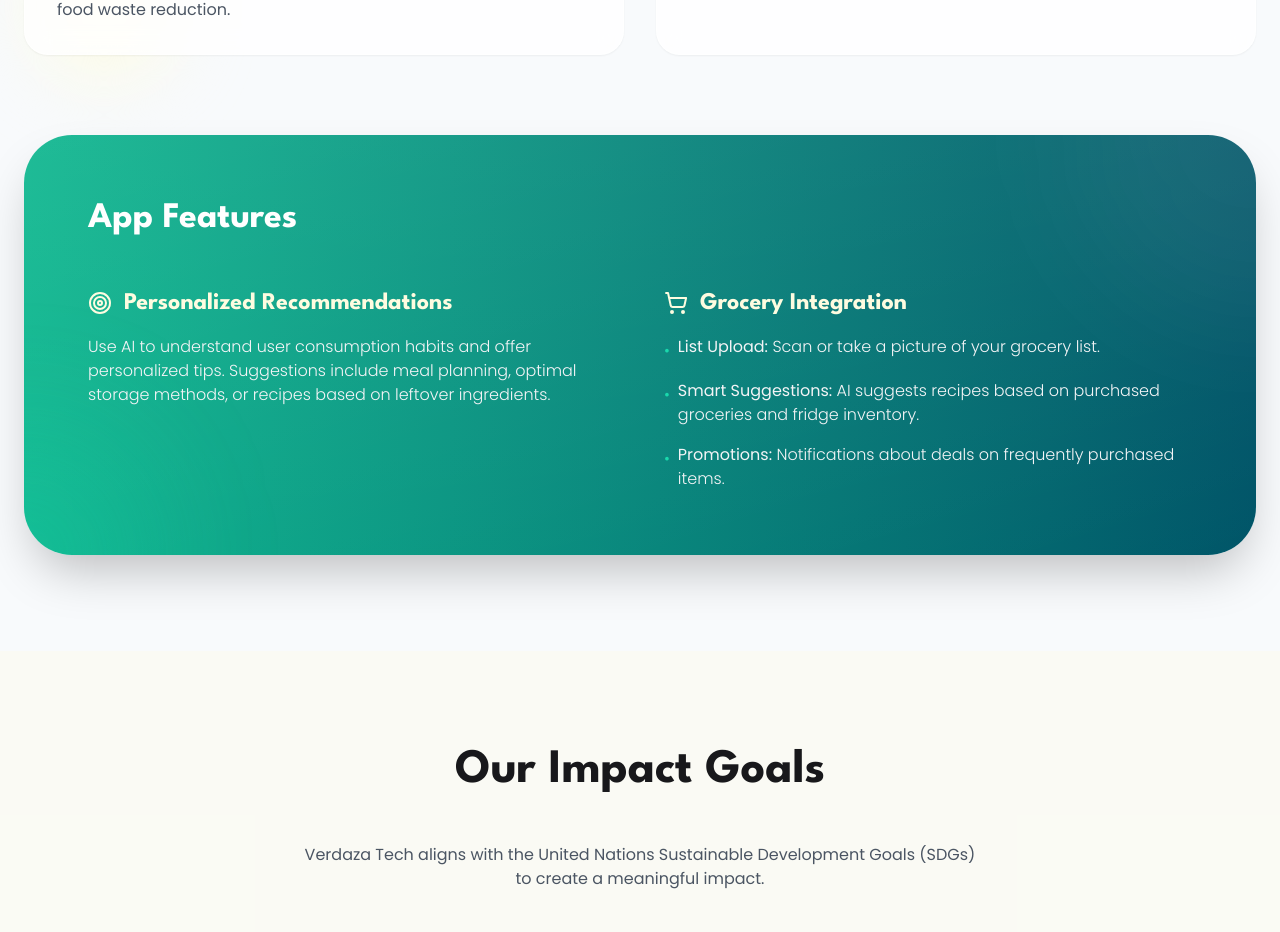
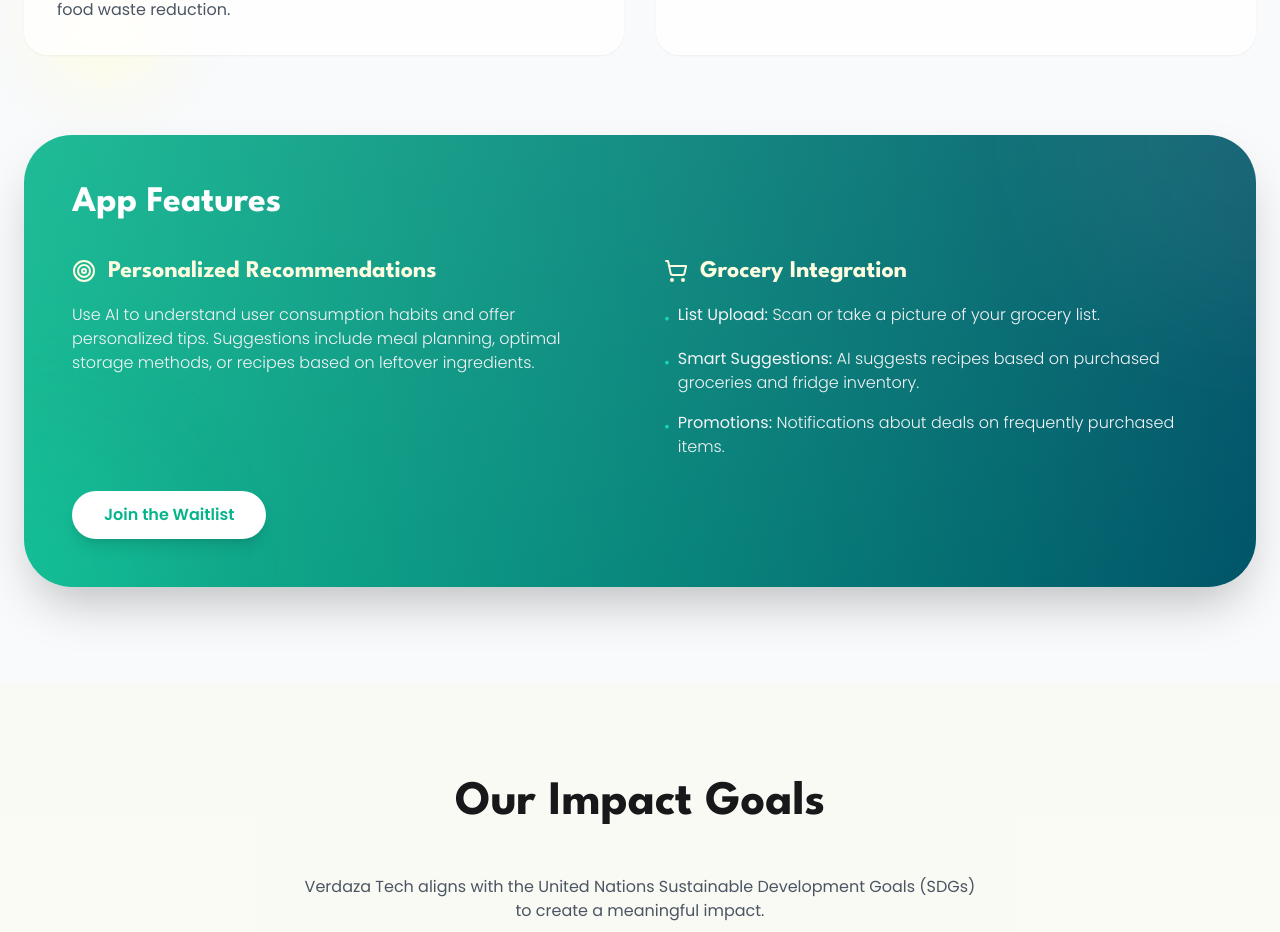
Before and after one commit to Matthew-Tian5/Verdanza-, a React (Vite) app: page / in a window 1280 px wide. Shown: the part 2234-3166 px from the top of the page. Built offline with nearby package versions, Linux system fonts and the light colour scheme.

Commit message:
added a button to join waitlist for the app

```diff
--- a/pages/Home.tsx
+++ b/pages/Home.tsx
@@ -218,16 +218,16 @@ const Home: React.FC = () => {
           </div>
 
           {/* App Features Subsection */}
-          <div className="bg-gradient-deep text-white rounded-[3rem] p-8 md:p-16 overflow-hidden relative shadow-2xl">
+          <div className="bg-gradient-deep text-white rounded-[3rem] p-6 md:p-12 overflow-hidden relative shadow-2xl">
             {/* Glossy overlay on card */}
             <div className="absolute inset-0 bg-gradient-to-br from-white/10 to-transparent pointer-events-none" />
             <div className="absolute top-0 right-0 w-96 h-96 bg-white/5 rounded-full blur-3xl -translate-y-1/2 translate-x-1/2" />
             <div className="absolute bottom-0 left-0 w-64 h-64 bg-verdanza-light/20 rounded-full blur-3xl translate-y-1/2 -translate-x-1/2" />
 
             <div className="relative z-10">
-              <h3 className="text-4xl font-display font-bold mb-12 text-center md:text-left">App Features</h3>
+              <h3 className="text-4xl font-display font-bold mb-8 text-center md:text-left">App Features</h3>
 
-              <div className="grid md:grid-cols-2 gap-12">
+              <div className="grid md:grid-cols-2 gap-12 mb-8">
                 <div>
                    <div className="flex items-center gap-3 mb-4 text-verdanza-yellow">
                      <Target />
@@ -258,6 +258,15 @@ const Home: React.FC = () => {
                      </li>
                    </ul>
                 </div>
+              </div>
+
+              <div className="flex justify-center md:justify-start">
+                <Link
+                  to="/waitlist"
+                  className="px-8 py-3 rounded-full bg-white text-verdanza font-bold hover:bg-gray-100 transition-all hover:-translate-y-0.5 shadow-lg"
+                >
+                  Join the Waitlist
+                </Link>
               </div>
             </div>
           </div>
```
